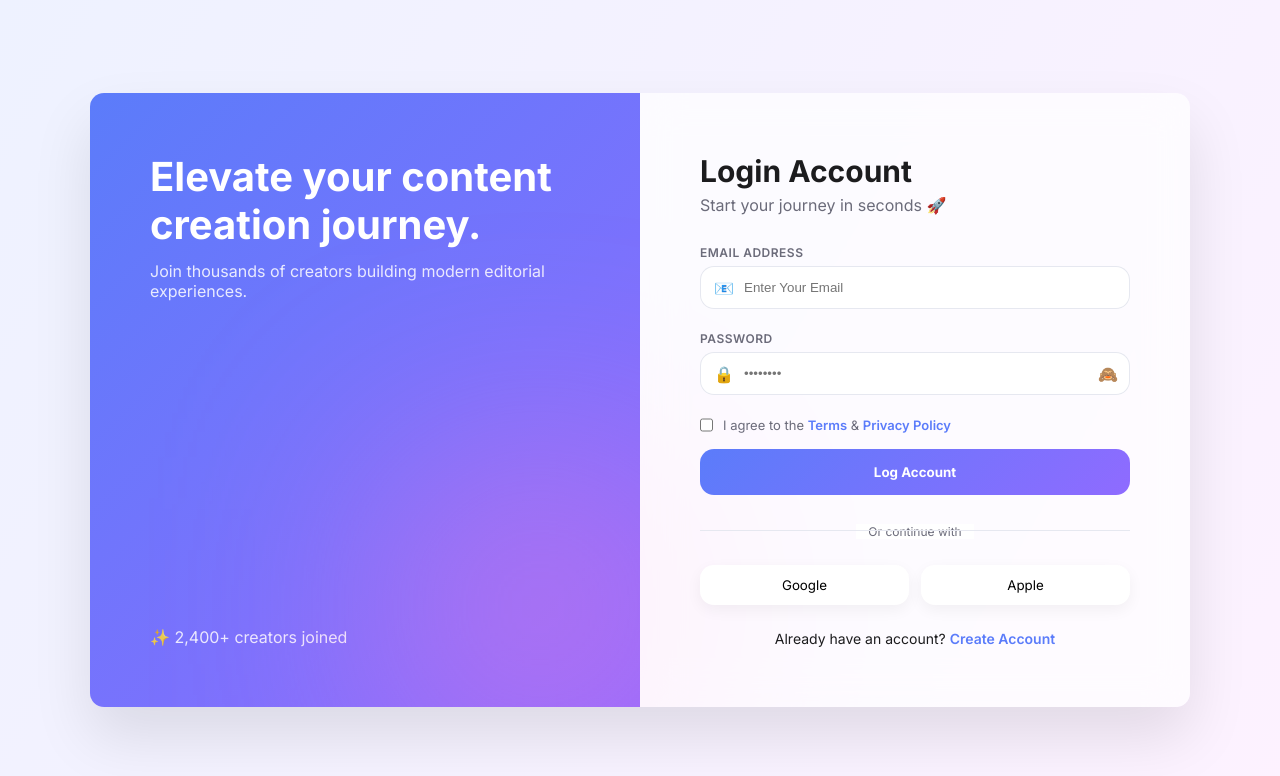
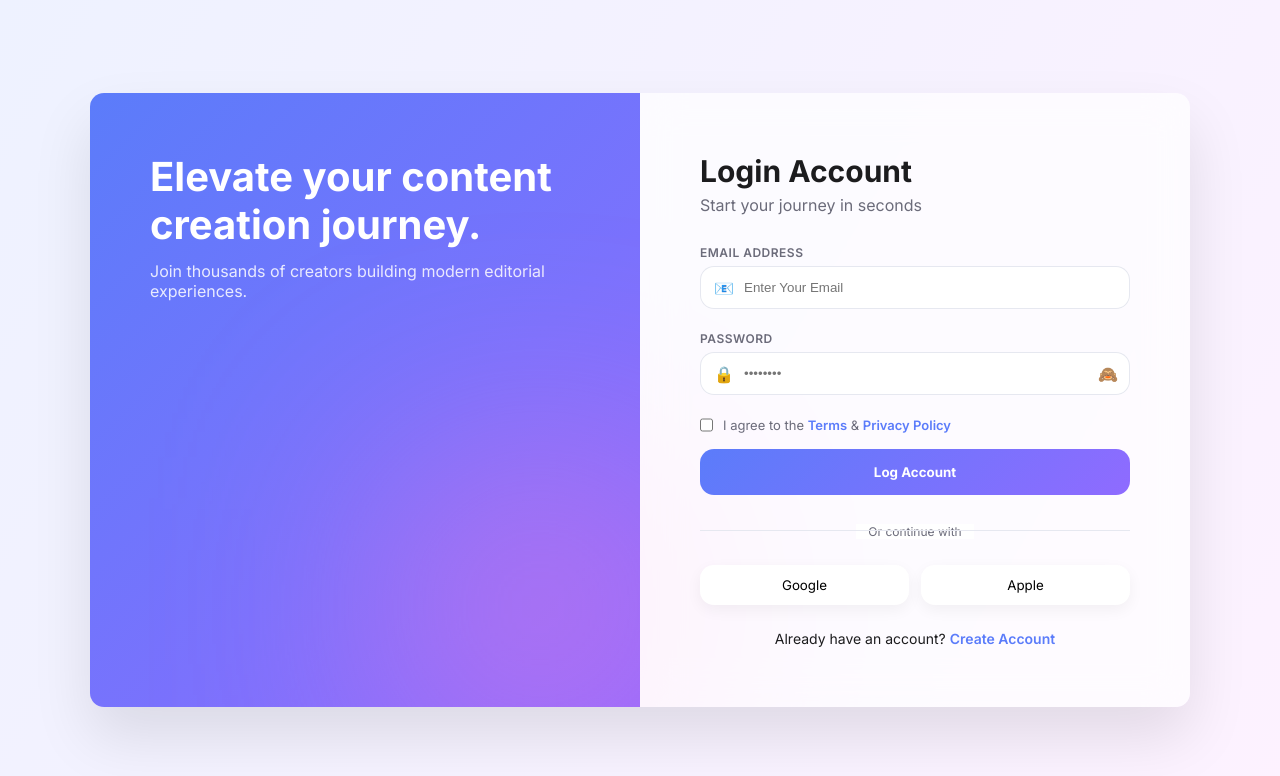
Before and after one commit to N3sterFerns/Memora-The-Extension-, a React (Vite) app in the folder frontend/: page /login in a window 1280 px wide. Shown: the top 776 px of the page. Built offline with nearby package versions, Linux system fonts and the light colour scheme; no server answers.

Commit message:
added navigate

```diff
--- a/frontend/src/features/auth/pages/Login.jsx
+++ b/frontend/src/features/auth/pages/Login.jsx
@@ -1,12 +1,14 @@
 import React, { useState } from "react";
 import "../styles/login.scss";
-import { Link, useNavigate } from "react-router";
+import { Link, Navigate, useNavigate } from "react-router";
 import Input from "../components/Input";
 import InputPassword from "../components/InputPassword";
 import { useAuth } from "../hooks/useAuth";
+import { useSelector } from "react-redux";
 
 const Login = () => {
   const [loginLoading, setLoginLoading] = useState(false);
+  const user = useSelector((state)=> state.auth.user)
 
   const [handleLoginDetails, sethandleLoginDetails] = useState({
     email: "",
@@ -27,6 +29,11 @@ const Login = () => {
       password: "",
     });
   };
+
+  if(user){
+    return <Navigate to={"/dashboard"} replace/>
+  }
+
   return (
     <div className="login-con">
       <div className="auth-container">
@@ -39,15 +46,12 @@ const Login = () => {
             </p>
           </div>
 
-          <div>
-            <p>✨ 2,400+ creators joined</p>
-          </div>
         </div>
 
         {/* RIGHT PANEL */}
         <div className="right-panel">
           <h3>Login Account</h3>
-          <p>Start your journey in seconds 🚀</p>
+          <p>Start your journey in seconds </p>
 
           <form onSubmit={handleLogins} className="form">
             {/* Email */}
```
